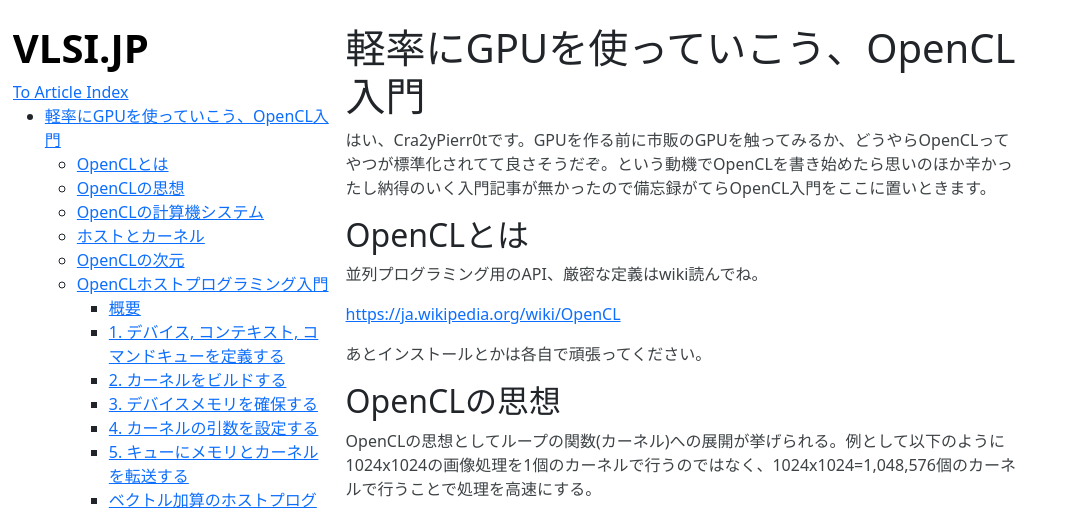
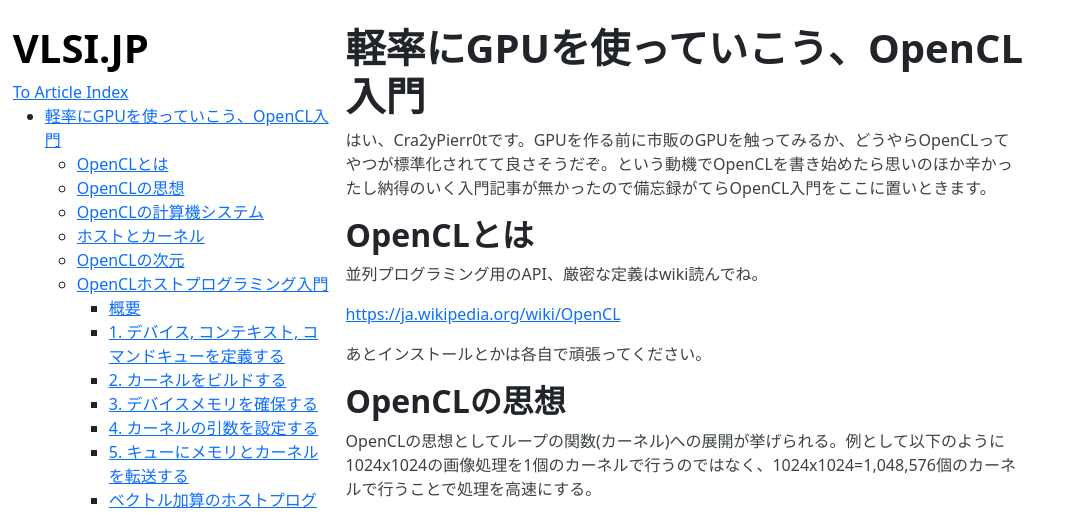
Before and after one commit to Cra2yPierr0t/Cra2yPierr0t.github.io, a Jekyll site: the page built from tsukaouOpenCL.md, in a window 1280 px wide and 1400 px high. Shown: the top 515 px of the window, without its empty margins (0-1072 px from the left). Built offline with Jekyll 4.4.1, drawn with Linux system fonts in a browser that asks for light colours; formulas are drawn with MathJax 3.

Commit message:
update css, bold h123456

```diff
--- a/assets/css/layout.css
+++ b/assets/css/layout.css
@@ -9,6 +9,10 @@ background-color: rgba(220,220,220,0.2) !important;
 /* 文字大きくしてフォント変更する */
 table.highlight tr td,table.highlight tr td span {
 	font-size: 15px !important;
+}
+
+h1, h2, h3, h4, h5, h6 {
+  font-weight: bold;
 }
 
 
```
